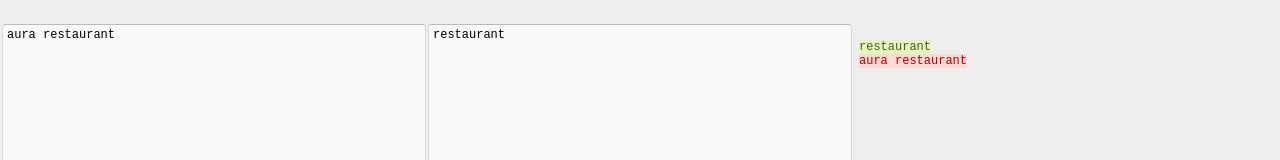
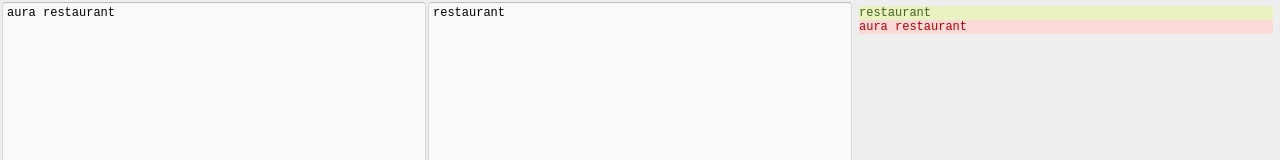
Before and after one commit to Ser-Gen/diffArray, a plain HTML site: page index.html in a window 1280 px wide. Shown: the top 160 px of the page. Drawn offline with Linux system fonts and the light colour scheme.

Commit message:
Перетягивание, textContent
— Можно сравнивать файлы перетягиванием
— Используется textContent вместо innerHTML

```diff
--- a/index.html
+++ b/index.html
@@ -15,7 +15,6 @@ body {
 	box-sizing: border-box;
 	font: 12px sans-serif;
 	margin: 0;
-	padding-top: 1.8em;
 }
 table {
 	table-layout: fixed;
@@ -31,6 +30,7 @@ td {
 	white-space: pre-wrap;
 }
 pre {
+	margin: 0;
 	white-space: pre-wrap;
 }
 h1 {
@@ -38,13 +38,15 @@ h1 {
 	font-size: 100%;
 }
 del {
+	background: #fadad7;
+	color: #b30000;
+	display: block;
 	text-decoration: none;
-	color: #b30000;
-	background: #fadad7;
 }
 ins {
 	background: #eaf2c2;
 	color: #406619;
+	display: block;
 	text-decoration: none;
 }
 
@@ -77,20 +79,47 @@ ins {
 <script>
 
 function proceed () {
-	var diff = diffInline(a.innerHTML.split('\n'), b.innerHTML.split('\n'));
-	var tmp = [];
+	result.innerHTML = '';
+
+	var diff = diffInline(a.textContent.split('\n'), b.textContent.split('\n'));
+	var tmp = document.createDocumentFragment();
 
 	diff.data.forEach(function (line) {
 		if (line.type === 'new') {
-			tmp.push('<ins>'+ line.value +'</ins>');
-		} else if (line.type === 'old') {
-			tmp.push('<del>'+ line.value +'</del>');
-		} else {
-			tmp.push(line.value);
+			var elem = document.createElement('ins');
+
+			elem.textContent = line.value;
+			tmp.appendChild(elem);
+		}
+		else if (line.type === 'old') {
+			var elem = document.createElement('del');
+
+			elem.textContent = line.value;
+			tmp.appendChild(elem);
+		}
+		else {
+			var elem = document.createElement('div');
+
+			elem.textContent = line.value;
+			tmp.appendChild(elem);
 		};
 	});
 
-	result.innerHTML = tmp.join('<br>');
+	result.appendChild(tmp);
+};
+
+a.ondrop = b.ondrop = function (e) {
+	e.preventDefault();
+
+	var target = this;
+	var file = e.dataTransfer.files[0];
+	var reader = new FileReader();
+
+	reader.onload = function (e) {
+		target.textContent = e.target.result;
+		proceed();
+	};
+	reader.readAsText(file);
 };
 
 a.onpaste = a.onchange =
```
